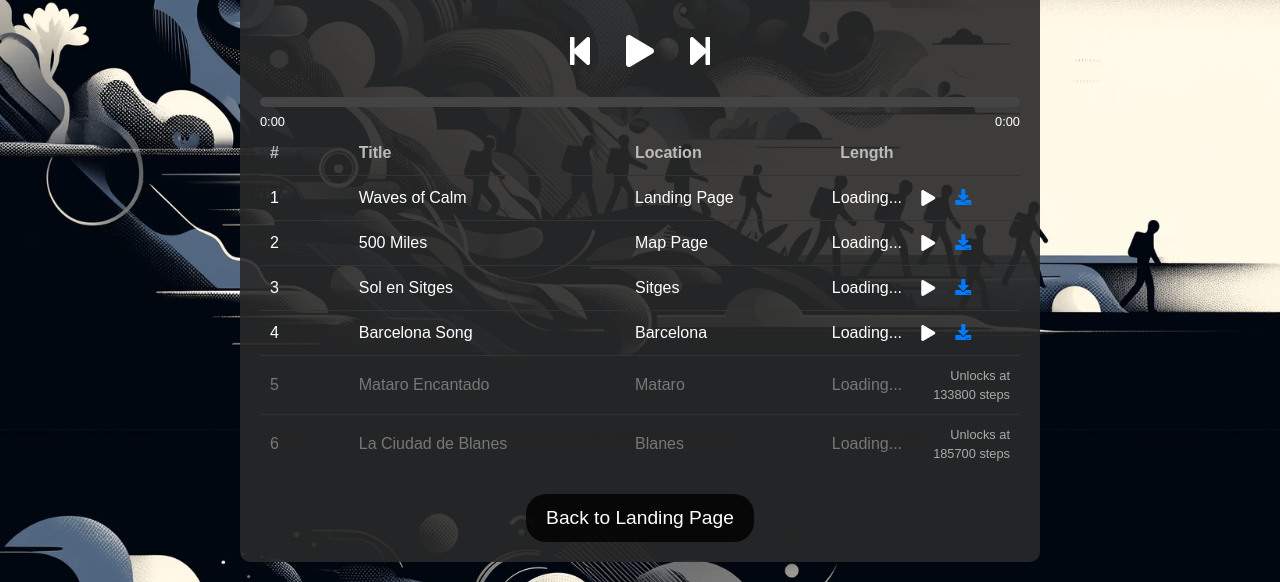
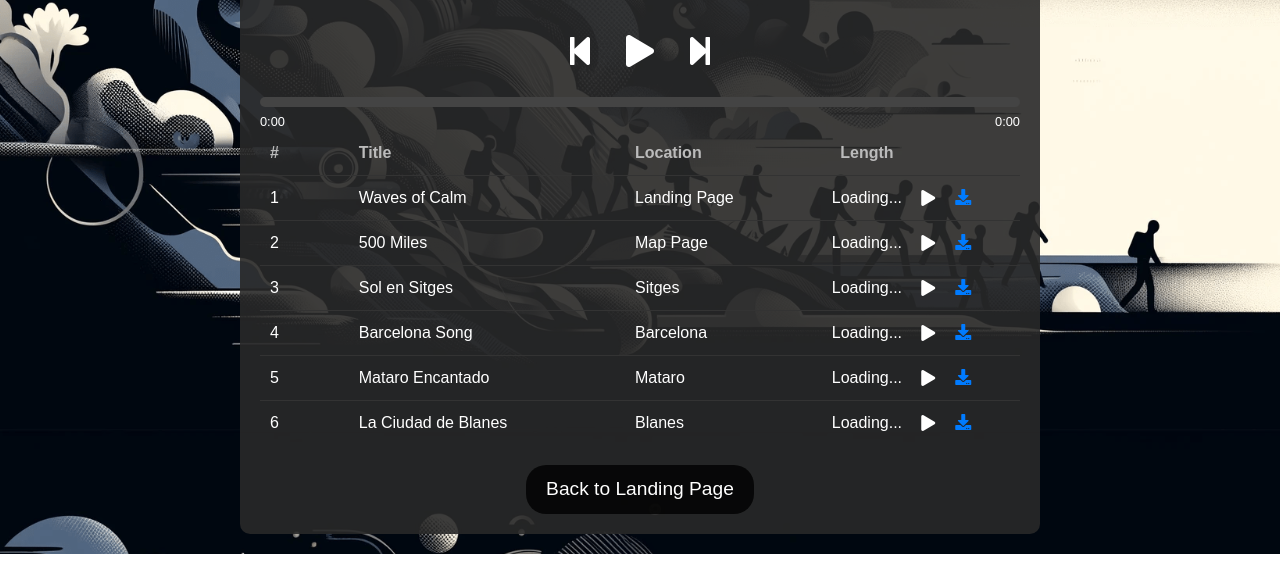
Before and after one commit to Sparmane/step-challenge, a plain HTML site: page playlist.html in a window 1280 px wide. Shown: the part 370-952 px from the top of the page. After the commit the page ends 924 px from the top, so only its background shows below. Drawn offline with nearby package versions, Linux system fonts and the light colour scheme.

Commit message:
Update playlist.html

```diff
--- a/playlist.html
+++ b/playlist.html
@@ -41,15 +41,8 @@
     .song-item:last-child {
       border-bottom: none;
     }
-    .locked {
-      color: #777;
-    }
     .unlocked {
       color: #fff;
-    }
-    .unlock-message {
-      font-size: 0.8em;
-      color: #aaa;
     }
     .page-section {
       margin-top: 20px;
@@ -192,15 +185,14 @@
   </div>
   <script>
     const songs = [
-      { title: "Waves of Calm", artist: "Landing Page", stepsRequired: 0, file: "Waves of Calm.mp3", page: "Landing Page", art: "background.png" },
-      { title: "500 Miles", artist: "Map Page", stepsRequired: 0, file: "500 Miles.mp3", page: "Map Page", art: "map.png" },
-      { title: "Sol en Sitges", artist: "Sitges", stepsRequired: 61293, file: "Sol en Sitges.mp3", page: "Sitges", art: "Sitgesbg.png" },
-      { title: "Barcelona Song", artist: "Barcelona", stepsRequired: 71400, file: "BarcelonaSong.mp3", page: "Barcelona", art: "BarcelonaBg.png" },
-      { title: "Mataro Encantado", artist: "Mataro", stepsRequired: 133800, file: "Mataro Encantado.mp3", page: "Mataro", art: "backgroundmataro.png" },
-      { title: "La Ciudad de Blanes", artist: "Blanes", stepsRequired: 185700, file: "La Ciudad de Blanes.mp3", page: "Blanes", art: "backgroundblanes.png" }
+      { title: "Waves of Calm", artist: "Landing Page", file: "Waves of Calm.mp3", page: "Landing Page", art: "background.png" },
+      { title: "500 Miles", artist: "Map Page", file: "500 Miles.mp3", page: "Map Page", art: "map.png" },
+      { title: "Sol en Sitges", artist: "Sitges", file: "Sol en Sitges.mp3", page: "Sitges", art: "Sitgesbg.png" },
+      { title: "Barcelona Song", artist: "Barcelona", file: "BarcelonaSong.mp3", page: "Barcelona", art: "BarcelonaBg.png" },
+      { title: "Mataro Encantado", artist: "Mataro", file: "Mataro Encantado.mp3", page: "Mataro", art: "backgroundmataro.png" },
+      { title: "La Ciudad de Blanes", artist: "Blanes", file: "La Ciudad de Blanes.mp3", page: "Blanes", art: "backgroundblanes.png" }
     ];
 
-    let currentSteps = 85000; // Example current steps; update dynamically
     let currentSongIndex = null;
     let audio = null;
     let isDragging = false;
@@ -211,15 +203,15 @@
 
       songs.forEach((song, index) => {
         const songItem = document.createElement('li');
-        songItem.classList.add('song-item', currentSteps >= song.stepsRequired ? 'unlocked' : 'locked');
+        songItem.classList.add('song-item', 'unlocked');
         songItem.innerHTML = `
           <div class="track-number">${index + 1}</div>
           <div class="title" onclick="playSong(${index})">${song.title}</div>
           <div class="location">${song.artist}</div>
           <div class="length" id="length-${index}">Loading...</div>
           <div class="controls actions">
-            ${currentSteps >= song.stepsRequired ? `<i class="fas fa-play" onclick="playSong(${index})"></i>` : `<span class="unlock-message">Unlocks at ${song.stepsRequired} steps</span>`}
-            ${currentSteps >= song.stepsRequired ? `<a href="${song.file}" download><i class="fas fa-download"></i></a>` : ''}
+            <i class="fas fa-play" onclick="playSong(${index})"></i>
+            <a href="${song.file}" download><i class="fas fa-download"></i></a>
           </div>
         `;
         playlistDiv.appendChild(songItem);
@@ -285,9 +277,6 @@
     function playNextSong() {
       if (currentSongIndex !== null) {
         let nextIndex = (currentSongIndex + 1) % songs.length;
-        while (songs[nextIndex].stepsRequired > currentSteps) {
-          nextIndex = (nextIndex + 1) % songs.length;
-        }
         playSong(nextIndex);
       }
     }
@@ -295,9 +284,6 @@
     function playPrevSong() {
       if (currentSongIndex !== null) {
         let prevIndex = (currentSongIndex - 1 + songs.length) % songs.length;
-        while (songs[prevIndex].stepsRequired > currentSteps) {
-          prevIndex = (prevIndex - 1 + songs.length) % songs.length;
-        }
         playSong(prevIndex);
       }
     }
```
